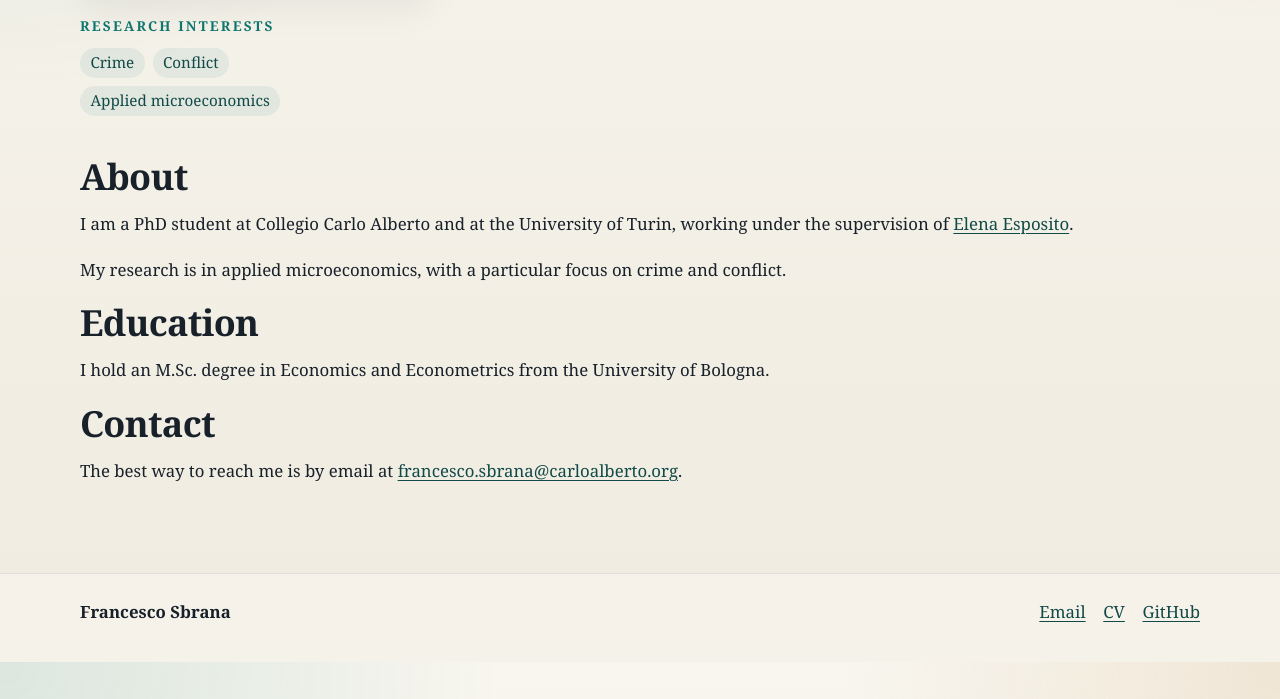
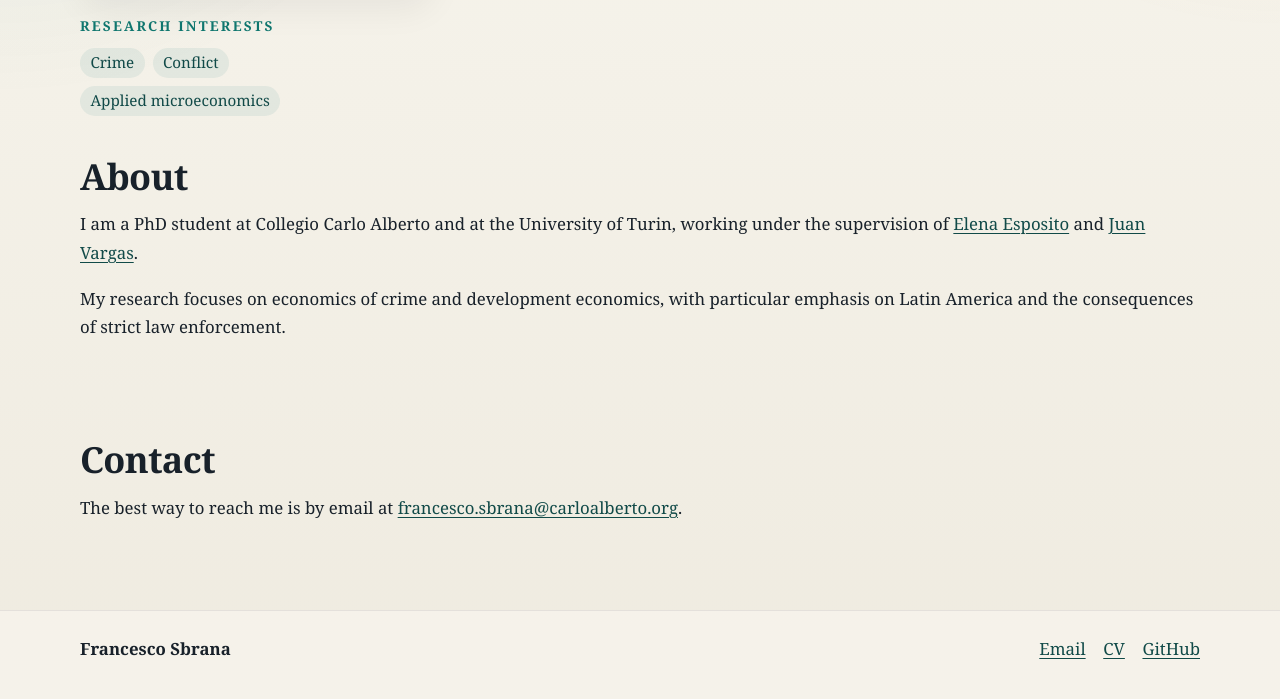
Before and after one commit to FraSbra/FraSbra.github.io, a Jekyll site: the page built from _pages/about.md, in a window 1280 px wide and 1110 px high, cut to the strip 411-1110 px from the top of the window. Built offline with Jekyll 4.4.1, drawn with Linux system fonts in a browser that asks for light colours; some web fonts are replaced.

Commit message:
Home page changes

```diff
--- a/_pages/about.md
+++ b/_pages/about.md
@@ -10,13 +10,11 @@ redirect_from:
 
 ## About
 
-I am a PhD student at Collegio Carlo Alberto and at the University of Turin, working under the supervision of [Elena Esposito](https://www.elenaesposito.com/).
+I am a PhD student at Collegio Carlo Alberto and at the University of Turin, working under the supervision of [Elena Esposito](https://www.elenaesposito.com/) and [Juan Vargas](https://sites.google.com/site/juanfvargas/).
 
-My research is in applied microeconomics, with a particular focus on crime and conflict.
+My research focuses on economics of crime and development economics, with particular emphasis on Latin America and the consequences of strict law enforcement.
 
-## Education
-
-I hold an M.Sc. degree in Economics and Econometrics from the University of Bologna.
+<div style="height: 5rem;"></div>
 
 ## Contact
 
```
Also changed, not shown: 2 other files.
